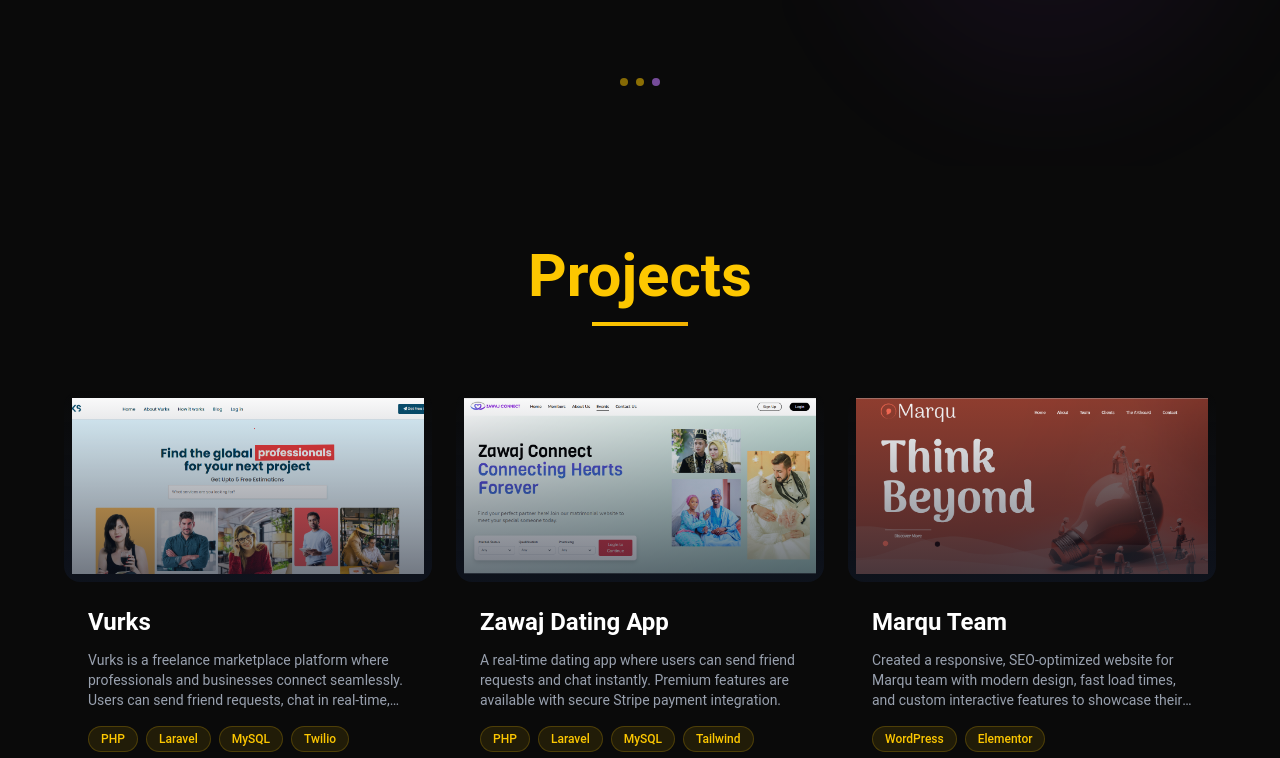
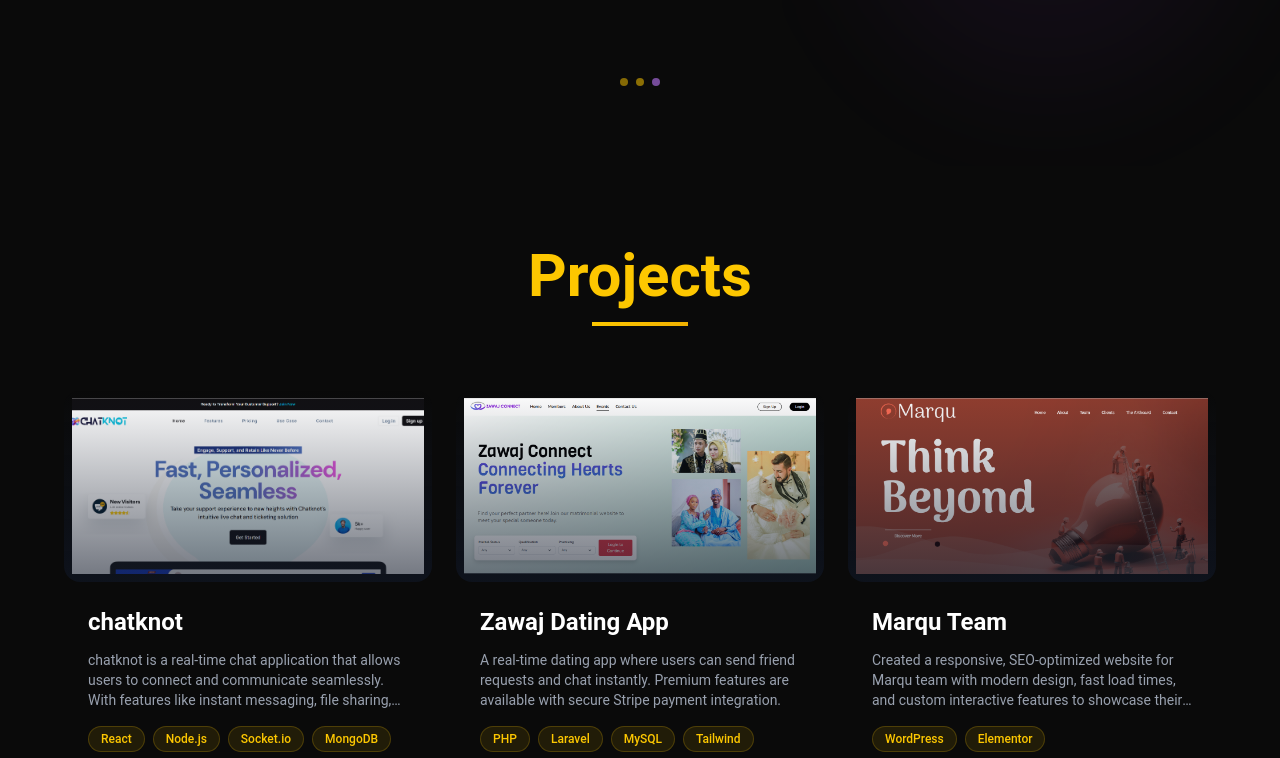
Before and after one commit to Mohsin-Imran/mohsinimran, a Next.js app: page / in a window 1280 px wide. Shown: the part 6395-7153 px from the top of the page. Built offline with nearby package versions, Linux system fonts and the light colour scheme.

Commit message:
initial commit

```diff
--- a/components/experience.tsx
+++ b/components/experience.tsx
@@ -15,15 +15,27 @@ interface ExperienceItem {
 }
 
 const experiences: ExperienceItem[] = [
+  // {
+  //   id: 1,
+  //   position: "Backend Architect",
+  //   company: "Vurks",
+  //   location: "Dubai, United Arab Emirates.On-site",
+  //   startDate: "June 2025",
+  //   endDate: "Present",
+  //   description: [
+  //     "As Backend Architect at Vurks, I design and implement the core systems that power our platform, including APIs, databases, and server-side logic. My focus is on building scalable, secure, and high-performing backend solutions that ensure seamless connectivity between businesses and professionals. By optimizing data flows and system architecture, I help create a reliable foundation for Vurks’ growing ecosystem.",
+  //   ],
+  //   technologies: ["PHP", "Laravel","MySQL", "JavaScript", "REST API"],
+  // },
   {
     id: 1,
     position: "Backend Architect",
-    company: "Vurks",
-    location: "Dubai, United Arab Emirates.On-site",
+    company: "Chatknot",
+    location: "Karachi, Pakistan",
     startDate: "June 2025",
     endDate: "Present",
     description: [
-      "As Backend Architect at Vurks, I design and implement the core systems that power our platform, including APIs, databases, and server-side logic. My focus is on building scalable, secure, and high-performing backend solutions that ensure seamless connectivity between businesses and professionals. By optimizing data flows and system architecture, I help create a reliable foundation for Vurks’ growing ecosystem.",
+      "As Backend Architect at Chatknot, I design and implement the core systems that power our platform, including APIs, databases, and server-side logic. My focus is on building scalable, secure, and high-performing backend solutions that ensure seamless connectivity between businesses and professionals. By optimizing data flows and system architecture, I help create a reliable foundation for Chatknot’ growing ecosystem.",
     ],
     technologies: ["PHP", "Laravel","MySQL", "JavaScript", "REST API"],
   },
--- a/components/projects.tsx
+++ b/components/projects.tsx
@@ -16,12 +16,12 @@ interface Project {
 const projects: Project[] = [
   {
     id: 1,
-    title: "Vurks",
+    title: "chatknot",
     description:
-      "Vurks is a freelance marketplace platform where professionals and businesses connect seamlessly. Users can send friend requests, chat in real-time, and manage payments using Stripe. The platform ensures secure transactions and instant communication, providing a smooth freelance collaboration experience.",
-    image: "/p3.png",
-    technologies: ["PHP", "Laravel", "MySQL", "Twilio", "Stripe", "WebSocket"],
-    link: "https://vurks.com/",
+      "chatknot is a real-time chat application that allows users to connect and communicate seamlessly. With features like instant messaging, file sharing, and group chats, it provides a comprehensive communication solution for individuals and teams.",
+    image: "/p9.png",
+    technologies: ["React", "Node.js", "Socket.io", "MongoDB"],
+    link: "https://chatknot.com/",
   },
 
   {
```
Also changed, not shown: public/p9.png (added).
